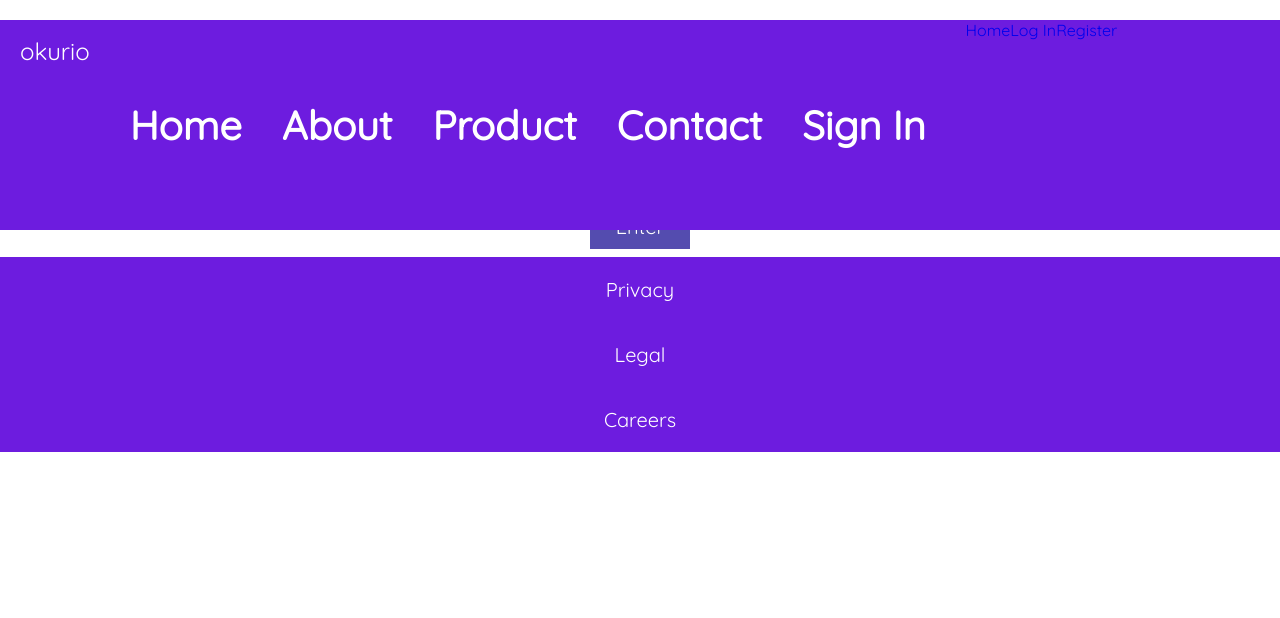
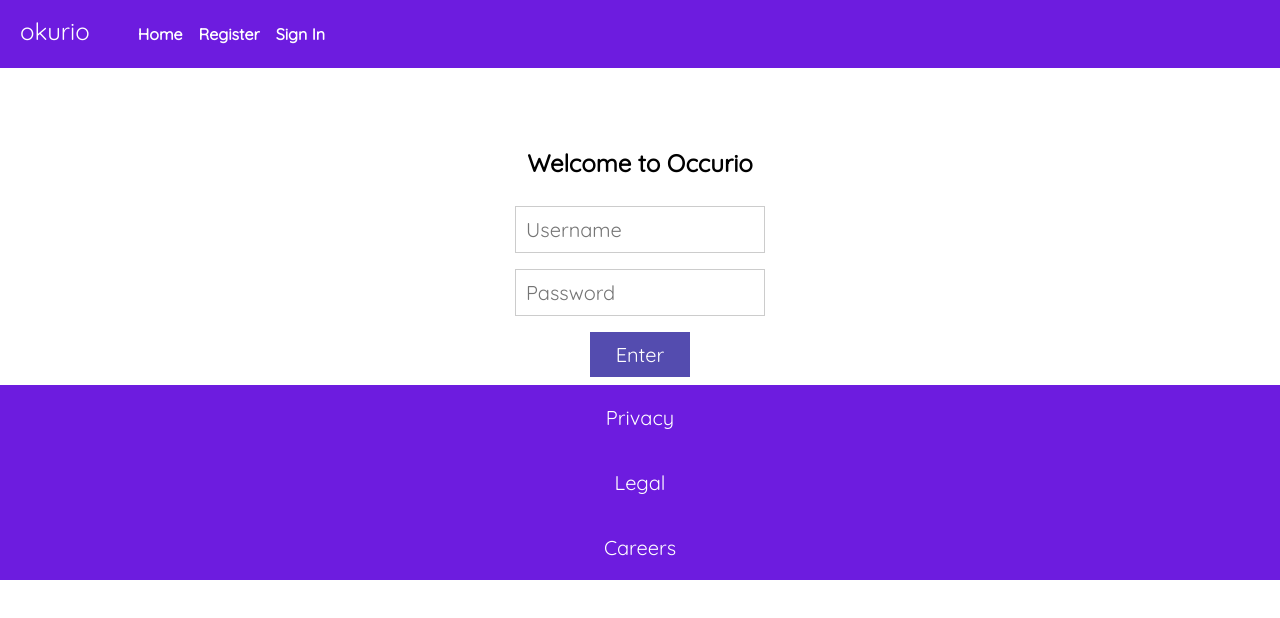
Before and after one commit to Cityslick/Occurio, a React (Create React App) app in the folder client/occurio/: page /login in a window 1280 px wide. Shown: the top 618 px of the page. Built offline with nearby package versions, Linux system fonts and the light colour scheme.

Commit message:
edit app.css and header nav bar, add css to register, home, header, and login components

```diff
--- a/client/occurio/src/App.css
+++ b/client/occurio/src/App.css
@@ -16,9 +16,28 @@
   text-decoration: none;
 }
 
+a {
+  color: white;
+  text-decoration: none; /* no underline */
+}
+
+a:link{
+  text-decoration: none;
+  color: none;
+}
+
+a:visited {
+  text-decoration: none;
+  color: none;
+}
+a:hover {
+  text-decoration: none;
+  color: none;
+}
+
 a:active {
+  text-decoration: none;
   color: none;
-  text-decoration: none;
 }
 
 
@@ -54,21 +73,19 @@ a:active {
 
 /* HEADER */
 .nav {
-  /* display:inline-block; */
-  font-size:40px;
+  display:inline-block;
+  /* font-size:40px; */
   font-weight:900;
 }
-.nav-list {
-  padding: 20px;
-}
+
 .nav-item {
-  padding: 20px;
+  padding: .5em;
   color: white
 }
 
 .nav-item a {
   display:block;
-  padding:15px 20px;
+  /* padding:15px 20px; */
   color:#FFF;
 }
 
@@ -124,6 +141,17 @@ a:active {
 
   .form {
     padding-top: 0px;
+  }
+
+  /* REGISTER PAGE */
+
+  .register {
+    padding-top: 10vw;
+  }
+
+  /* SIGN-IN PAGE */
+  .sign-in {
+    padding-top: 10vw;
   }
 
   /* FORM STYLES */
--- a/client/occurio/src/components/Header.jsx
+++ b/client/occurio/src/components/Header.jsx
@@ -10,20 +10,15 @@ const Header = () => {
     return (
         <div className="header">
             <div>
-              <h1 className="logo">okurio</h1>
+              <h1 className="logo"><Link to={'/home'}>okurio</Link></h1>
             </div>
-            <div class="nav">
-              <ul class="nav-list">
-                <li class="nav-item">Home</li>
-                <li class="nav-item">About</li>
-                <li class="nav-item">Product</li>
-                <li class="nav-item">Contact</li>
-                <li class="nav-item">Sign In</li>
+            <div className="nav">
+              <ul className="nav-list">
+                <li className="nav-item"><Link to={'/home'}>Home</Link></li>
+                <li className="nav-item"><Link to={'/register'}>Register</Link></li>
+                <li className="nav-item"><Link to={'/login'}>Sign In</Link></li>
               </ul>
             </div>
-          <Link to={'/home'}>Home</Link>
-          <Link to={'/login'}>Log In</Link>
-          <Link to={'/register'}>Register</Link>
         </div>
     )
 }
--- a/client/occurio/src/components/Home.jsx
+++ b/client/occurio/src/components/Home.jsx
@@ -12,8 +12,7 @@ const Home = () => {
             <p>Okurio is a simple project management tool - optimized for stress free lives.</p>
           </div>
           <div>
-            <input className="form" type="text" placeholder="Let's get started!" />
-            <button className="form" type="submit">Send</button>
+            <button className="form" type="submit"></button>
           </div>
       </div>
     </div>
--- a/client/occurio/src/components/Login.jsx
+++ b/client/occurio/src/components/Login.jsx
@@ -23,7 +23,7 @@ class Login extends Component {
       const { fireRedirect } = this.state;
 
         return(
-            <div className="login-page">
+            <div className="sign-in">
             <div>
                 <h2 className="welcome-txt">Welcome to Occurio</h2>
             </div>
--- a/client/occurio/src/components/Register.jsx
+++ b/client/occurio/src/components/Register.jsx
@@ -27,7 +27,7 @@ class Register extends Component {
 
     render(){
         return(
-            <div>
+            <div className="register">
               <div className="form">
                 <div>
                   <h2 className="hero-text2">Create an Occurio Account!</h2>
```
